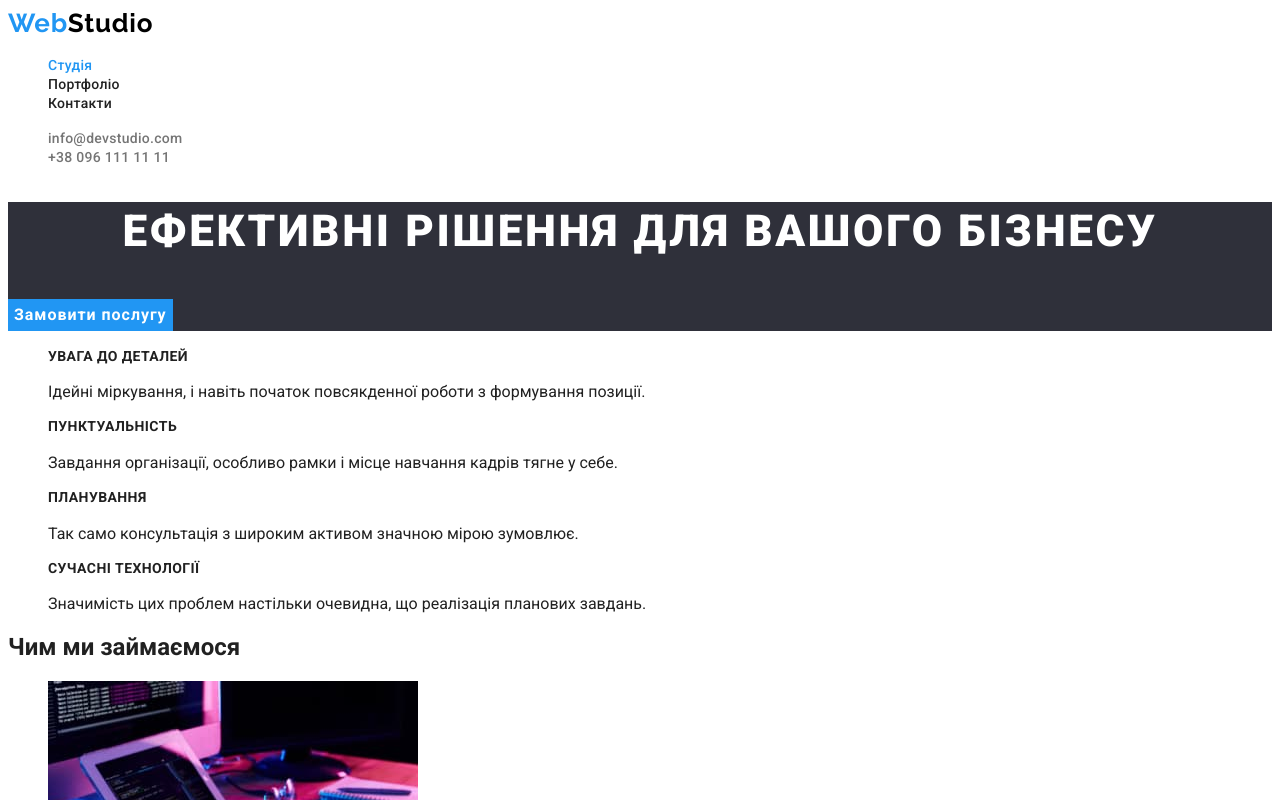
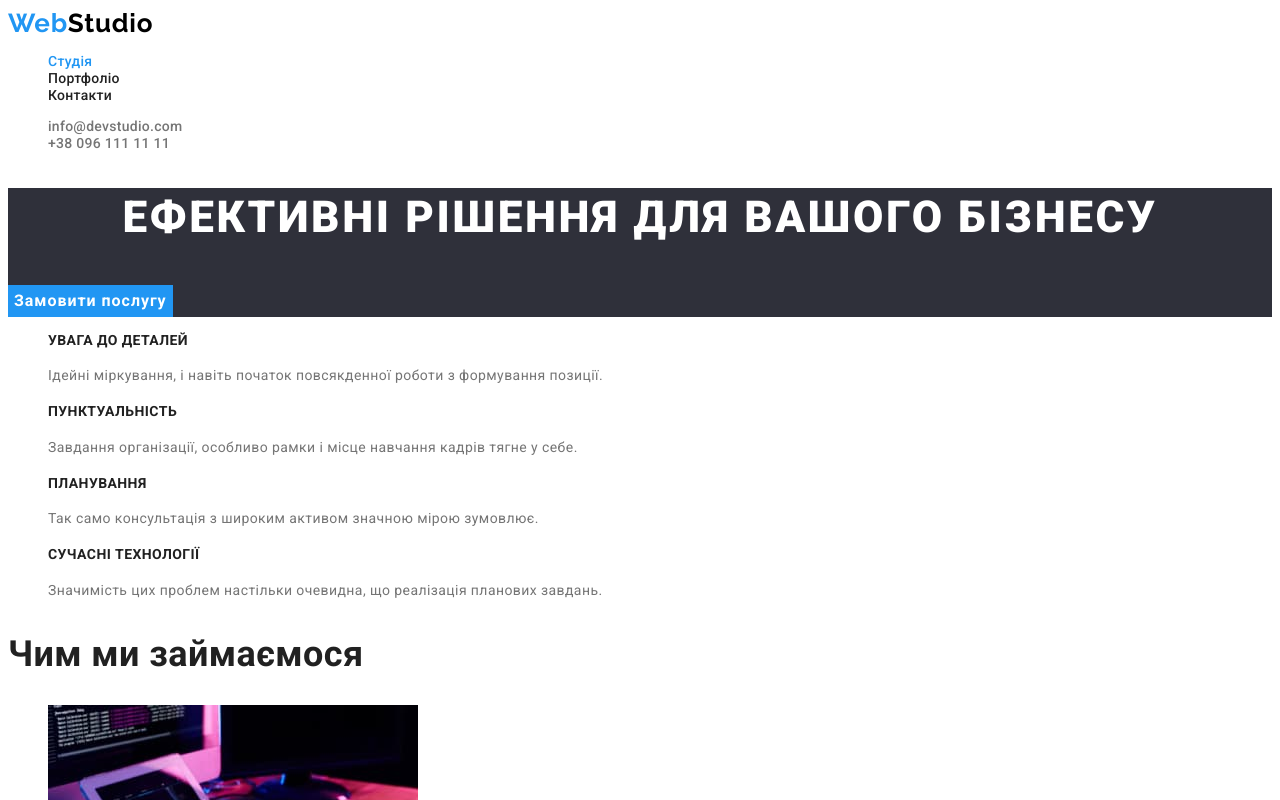
Before and after one commit to SergeyValekghanin/goit-markup-hw-02, a plain HTML site: page index.html in a window 1280 px wide. Shown: the top 800 px of the page. Drawn offline with Linux system fonts and the light colour scheme.

Commit message:
update hw-02

```diff
--- a/css/style.css
+++ b/css/style.css
@@ -20,13 +20,15 @@
   --button-filter: #f5f4fa;
   --button-title: #212121;
   --button-title-hover: #ffffff;
-  --bkg-card-portfolio :#ffffff;
---text-card-portfolio:  #757575;
-
+  --bkg-card-portfolio: #ffffff;
+  --text-card-portfolio: #757575;
+  --paragraf: #757575;
 }
 
 body {
   font-family: 'Roboto', sans-serif;
+  letter-spacing: 0.03em;
+  font-size: 14px;
   color: var(--text);
   background-color: var(--body-background);
 }
@@ -121,6 +123,7 @@ body {
   text-align: center;
   letter-spacing: 0.06em;
   border: none;
+  cursor: pointer;
   background: var(--button-hero);
   color: var(--button-hero-title);
 }
@@ -147,12 +150,19 @@ body {
   color: var(--title);
 }
 
+.h2-index {
+  font-weight: 700;
+  font-size: 36px;
+  line-height: 1.17;
+  color: var(--title);
+}
+
 .text {
   font-weight: 400;
   font-size: 14px;
   line-height: 1.71;
   letter-spacing: 0.03em;
-  color: var(--text);
+  color: var(--paragraf);
 }
 
 /* <!-- Наша команда --> */
@@ -173,19 +183,17 @@ body {
   color: var(--title);
 }
 .text-card {
-  font-weight: 400;
   font-size: 16px;
   line-height: 1.19;
   text-align: center;
   letter-spacing: 0.03em;
-  color: var(--text);
+  color: var(--paragraf);
 }
 
 /* ==================FOOTER================== */
 .footer {
   background-color: var(--footer-bkg);
 }
-
 
 .logo-footer {
   font-family: 'Raleway';
@@ -241,23 +249,18 @@ body {
   font-size: 16px;
   line-height: 1.63;
   text-align: center;
-  letter-spacing: 0.03em;
+  letter-spacing: inherit;
   border-radius: 4px;
   border: none;
   color: var(--button-title);
+  cursor: pointer;
 }
 
 .button-filter:hover,
 .button-filter:focus {
   color: var(--button-title-hover);
   background-color: var(--acent);
-  cursor: pointer
 }
-
-/* .card-portfolio {
-  background: var(--bkg-card-portfolio);
-border: 1px solid #EEEEEE;
-} */
 
 .title-card-portfolio {
   font-weight: 700;
--- a/index.html
+++ b/index.html
@@ -45,25 +45,25 @@
         <ul class="list">
           <li>
             <h3 class="title">увага до деталей</h3>
-            <p>Ідейні міркування, і навіть початок повсякденної роботи з формування позиції.</p>
+            <p class="text" >Ідейні міркування, і навіть початок повсякденної роботи з формування позиції.</p>
           </li>
           <li>
             <h3 class="title">пунктуальність</h3>
-            <p>Завдання організації, особливо рамки і місце навчання кадрів тягне у себе.</p>
+            <p class="text">Завдання організації, особливо рамки і місце навчання кадрів тягне у себе.</p>
           </li>
           <li>
             <h3 class="title">планування</h3>
-            <p>Так само консультація з широким активом значною мірою зумовлює.</p>
+            <p class="text">Так само консультація з широким активом значною мірою зумовлює.</p>
           </li>
           <li>
             <h3 class="title">сучасні технології</h3>
-            <p>Значимість цих проблем настільки очевидна, що реалізація планових завдань.</p>
+            <p class="text">Значимість цих проблем настільки очевидна, що реалізація планових завдань.</p>
           </li>
         </ul>
       </section>
       <!-- Чим ми займаємося -->
       <section>
-        <h2>Чим ми займаємося</h2>
+        <h2 class="h2-index">Чим ми займаємося</h2>
         <ul class="list">
           <li>
             <img src="./images/img-printing.jpg" alt="набір тексту" width="370" />
@@ -84,7 +84,7 @@
       </section>
       <!-- Наша команда -->
       <section class="section-our-team">
-        <h2>Наша команда</h2>
+        <h2 class="h2-index">Наша команда</h2>
         <ul class="list">
           <li>
             <div class="card">
```
Also changed, not shown: portfolio.html (+7 -17 lines). Lines whose indentation alone changed are shown as unchanged.
